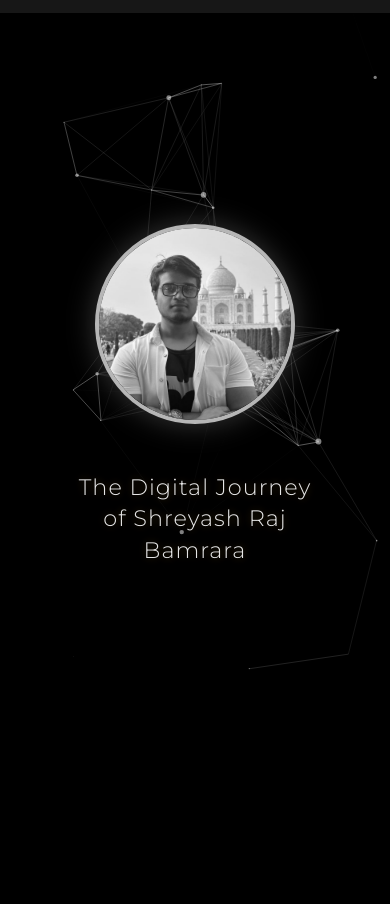
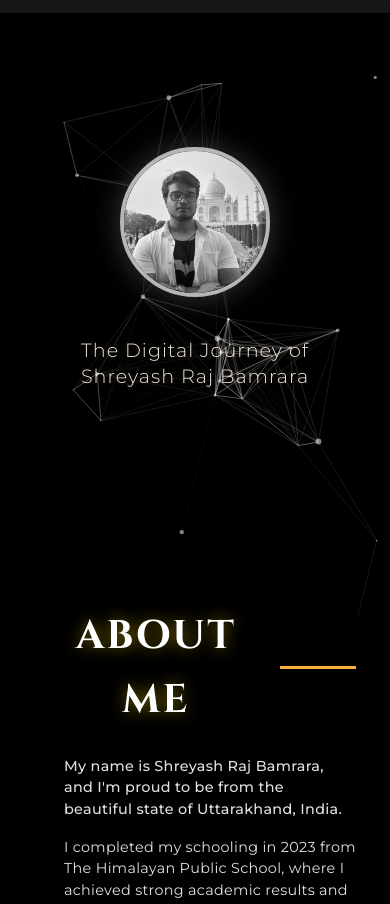
Before and after one commit to ShreyashRajBamrara/E-Portfolio, a plain HTML site: page index.html in a window 390 px wide. Shown: the part 131-1035 px from the top of the page. Drawn offline with nearby package versions, Linux system fonts and the light colour scheme.

Commit message:
Improved mobile layout for hero and about sections

```diff
--- a/index.html
+++ b/index.html
@@ -394,6 +394,7 @@
             text-align: center;
             z-index: 2;
             position: relative;
+            padding: 2rem 0;
         }
 
         .hero-image {
@@ -425,20 +426,15 @@
             margin-top: 1rem;
             color: #f9ae3c;
             text-shadow: 0 0 10px rgba(249, 174, 60, 0.3);
-        }
-
-        @media (max-width: 768px) {
-            .hero-image {
-                width: 200px;
-                height: 200px;
-            }
-
-            .title-sub {
-                font-size: 1.4rem;
-            }
+            padding: 0 1rem;
         }
 
         /* Update about section styles */
+        .about-section {
+            padding: 4rem 0;
+            position: relative;
+        }
+
         .about-grid {
             display: grid;
             grid-template-columns: 1fr;
@@ -455,13 +451,95 @@
             margin: 0 auto;
         }
 
+        .about-main p {
+            margin-bottom: 1.5rem;
+            line-height: 1.6;
+        }
+
+        .about-header {
+            margin-bottom: 2rem;
+            text-align: center;
+        }
+
+        .about-line {
+            width: 100px;
+            height: 3px;
+            background: #f9ae3c;
+            margin: 1rem auto;
+        }
+
         @media (max-width: 768px) {
+            .hero-section {
+                min-height: 80vh;
+                padding: 1rem;
+            }
+
+            .hero-content {
+                padding: 1rem 0;
+            }
+
+            .hero-image {
+                width: 180px;
+                height: 180px;
+                margin-bottom: 1.5rem;
+            }
+
+            .title-sub {
+                font-size: 1.4rem;
+                padding: 0 0.5rem;
+            }
+
+            .about-section {
+                padding: 2rem 0;
+            }
+
             .about-grid {
                 padding: 0 1rem;
             }
 
             .about-main {
                 text-align: center;
+            }
+
+            .about-main p {
+                text-align: left;
+                font-size: 0.95rem;
+                line-height: 1.5;
+                margin-bottom: 1rem;
+            }
+
+            .about-header {
+                margin-bottom: 1.5rem;
+            }
+
+            .about-highlights {
+                justify-content: center;
+                gap: 0.8rem;
+                margin-top: 1.5rem;
+            }
+
+            .highlight-item {
+                font-size: 0.9rem;
+                padding: 0.4rem 0.8rem;
+            }
+        }
+
+        @media (max-width: 480px) {
+            .hero-section {
+                min-height: 70vh;
+            }
+
+            .hero-image {
+                width: 150px;
+                height: 150px;
+            }
+
+            .title-sub {
+                font-size: 1.2rem;
+            }
+
+            .about-main p {
+                font-size: 0.9rem;
             }
         }
     </style>
```
